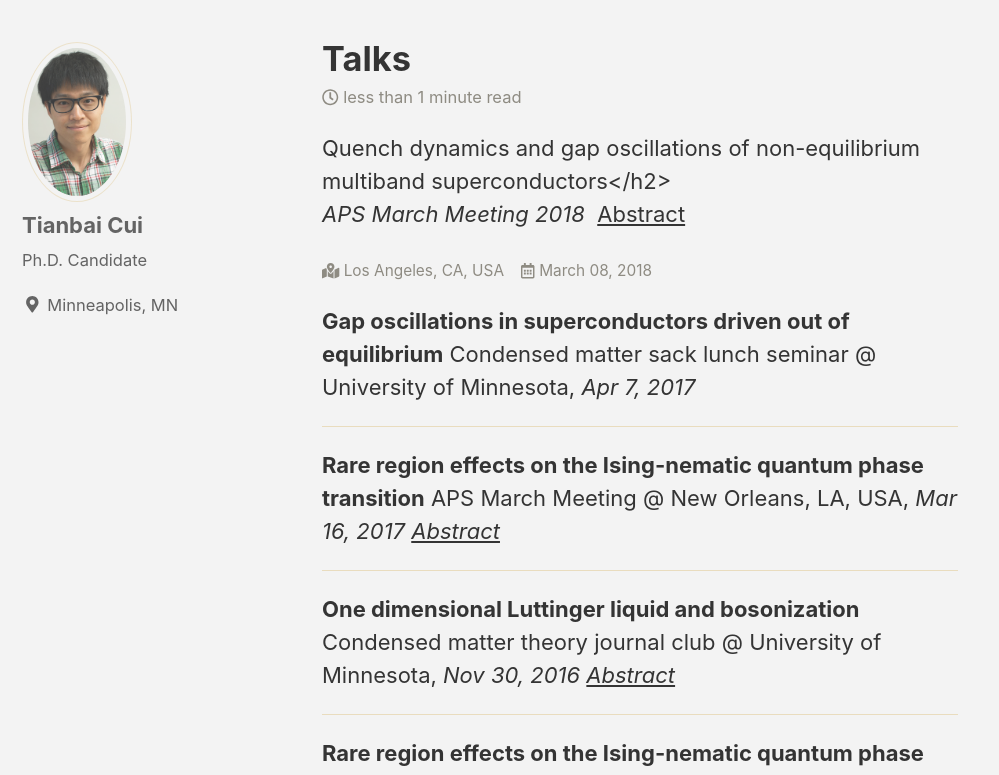
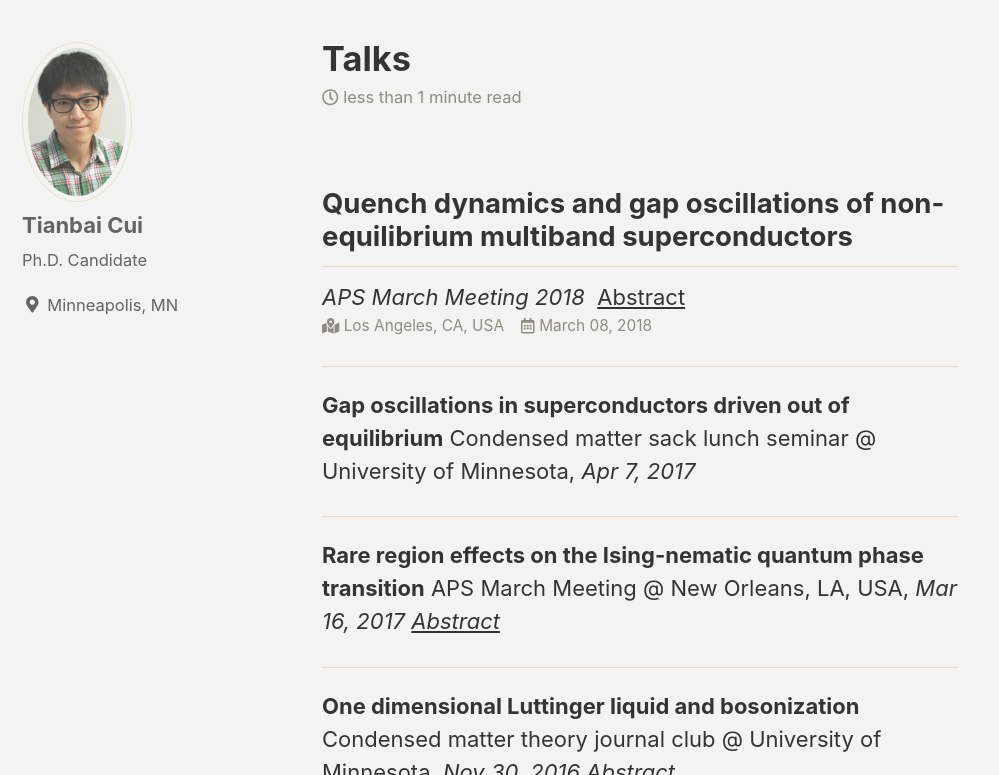
Before and after one commit to TianbaiCui/tianbaicui.github.io, a Jekyll site: the page built from _pages/Talks.md, in a window 1280 px wide and 900 px high, scrolled down 948 px, cut to the strip 125-900 px from the top of the window. Shown: the whole strip, without its empty margins (0-999 px from the left). Built offline with Jekyll 4.4.1, drawn with Linux system fonts in a browser that asks for light colours; nearby versions of some CDN libraries.

Commit message:
Modity talks

```diff
--- a/_pages/Talks.md
+++ b/_pages/Talks.md
@@ -4,12 +4,13 @@ permalink: /Talks/
 header:
   image: "/assets/images/Venice_2.jpg"
 ---
-<h>Quench dynamics and gap oscillations of non-equilibrium multiband superconductors</h2>
+<p><h2>Quench dynamics and gap oscillations of non-equilibrium multiband superconductors</h2>
 
-<p><em>APS March Meeting 2018 </em> &nbsp;<a href="https://meetings.aps.org/Meeting/MAR18/Session/R31.3">Abstract</a></p>
+<em>APS March Meeting 2018 </em> &nbsp;<a href="https://meetings.aps.org/Meeting/MAR18/Session/R31.3">Abstract</a>
 
 <p class="page__meta" style="font-size:70%;"> <i class="fas fa-map-marked-alt"></i> Los Angeles, CA, USA &nbsp;&nbsp; <i class="far fa-calendar-alt" aria-hidden="true"></i> {{ "2018-03-08" | date: '%B %d, %Y' }}</p>
 
+</p>
 <hr>
 <hr />
 
```
